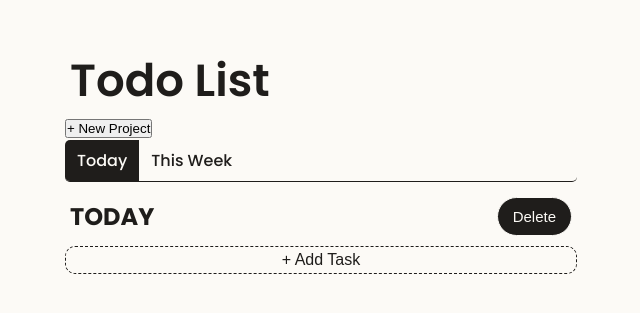
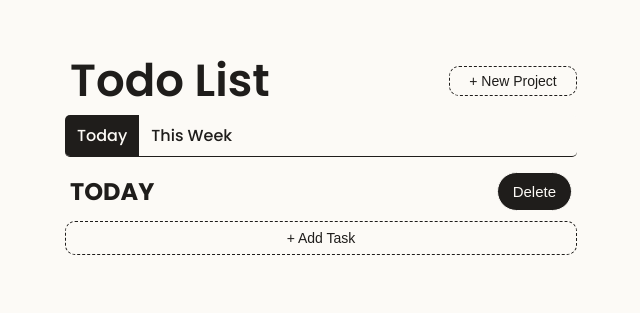
Before and after one commit to luhFraud/Todo, a plain HTML site: page index.html in a window 1280 px wide. Shown: the part 107-420 px from the top of the page, without its empty margins (319-959 px from the left). Drawn offline with Linux system fonts and the light colour scheme; files that its build step writes are made by us from their sources; files whose address does not match are found by name.

Commit message:
added style for add-porject-btn

```diff
--- a/style.css
+++ b/style.css
@@ -17,10 +17,41 @@ body {
     color: #1F1D1B;
 }
 
+#web-header {
+    display: flex;
+    flex-direction: row;
+    justify-content: space-between;
+    align-items: center;
+    text-align: center;
+}
+
 #web-title {
     font-size: 45px;
     font-weight: 600;
     padding-left: 5px;
+}
+
+#add-project-btn {
+    width: 25%;
+    padding: 4px 8px;
+    color: #1F1D1B;
+    background-color: #FCFAF6;
+    border: 1px dashed #1F1D1B;
+    border-radius: 10px;
+    gap: 10px;
+    cursor: pointer;
+}
+
+#add-project-btn p {
+    padding: 2px;
+    font-size: 14px;
+    font-weight: 500;
+}
+
+#add-project-btn:hover {
+    color: #1F1D1B;
+    background-color: #FCFAF6;
+    border: 2px dashed #1F1D1B;
 }
 
 #project-bar {
@@ -105,10 +136,6 @@ body {
 }
 
 #add-list-btn {
-    display: flex;
-    flex-direction: row;
-    justify-content: center;
-    align-items: center;
     width: 100%;
     padding: 4px 8px;
     color: #1F1D1B;
@@ -119,17 +146,15 @@ body {
     cursor: pointer;
 }
 
+
+#add-list-btn p {
+    padding: 4px;
+    font-size: 14px;
+    font-weight: 500;
+}
+
 #add-list-btn:hover {
     color: #1F1D1B;
     background-color: #FCFAF6;
     border: 2px dashed #1F1D1B;
 }
-
-#add-list-btn p {
-    font-size: 16px;
-    font-weight: 500;
-}
-
-#add-list-btn svg {
-    width: 25px;
-}
```
